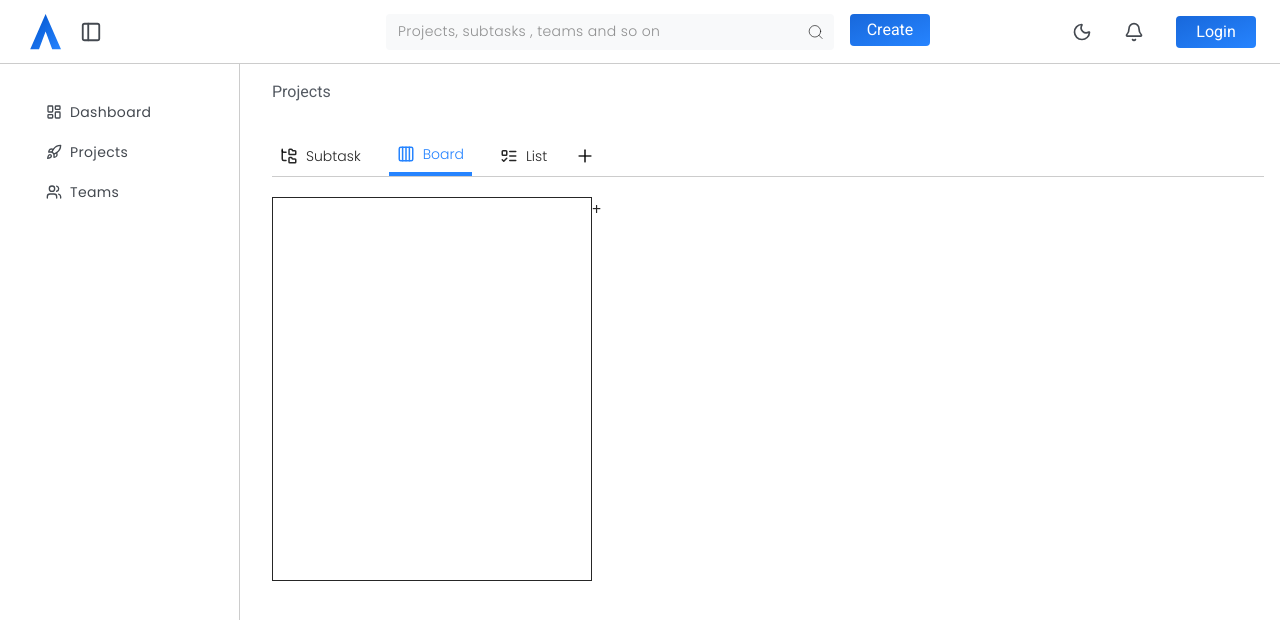
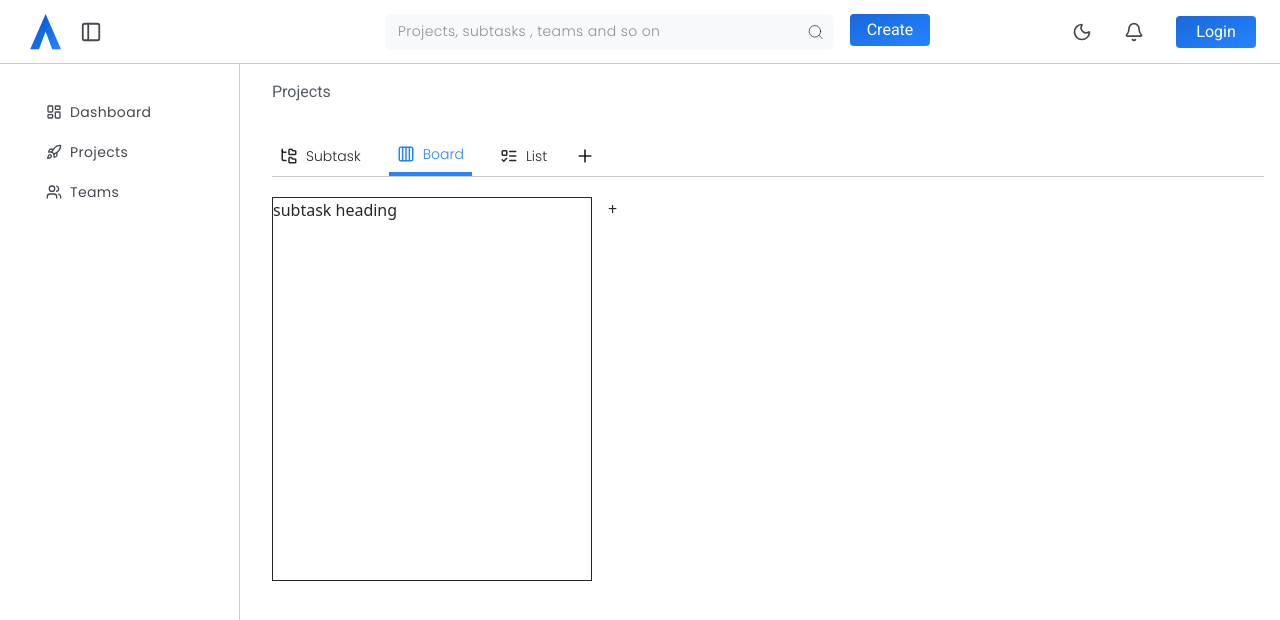
Before and after one commit to Ankita5912/Agni, a React (Vite) app in the folder Frontend/: page /kanban/project/1/board in a window 1280 px wide. Shown: the top 620 px of the page. Built offline with nearby package versions, Linux system fonts and the light colour scheme; a web font is replaced by a local one.

Commit message:
remove all unwanted comments

```diff
--- a/Frontend/src/Components/Board.tsx
+++ b/Frontend/src/Components/Board.tsx
@@ -1,10 +1,10 @@
 export default function Board() {
   return (
-    <div className="flex md:flex-row md:overflow-auto flex-col">
+    <div className="flex md:flex-row md:overflow-auto gap-4 flex-col">
       <div className="w-xs h-96 border bg-border">
-
+          <h1 className="">subtask heading</h1>
       </div>
-      <div>+</div>
+      <div className="text-md">+</div>
     </div>
   );
 }
--- a/Frontend/src/Components/PieChart.tsx
+++ b/Frontend/src/Components/PieChart.tsx
@@ -35,7 +35,7 @@ const StatusPieChart: React.FC<StatusPieChartProps> = ({ data }) => {
             // fill="#8884d8"
             label
           >
-            {data.map((entry, index) => (
+            {data.map((_entry, index) => (
               <Cell key={index} fill={COLORS[index % COLORS.length]} />
             ))}
           </Pie>
--- a/Frontend/src/Components/Sidebar.tsx
+++ b/Frontend/src/Components/Sidebar.tsx
@@ -65,12 +65,7 @@ const navitems: NavItem = {
       isActive: false,
       path: "/teams",
       pathExists: false,
-      subitems: Array.from(new Set(Project.map((proj) => proj.team))).map(
-        (team) => ({
-          heading: team,
-          path: `/teams/${team.replace(/\s+/g, "-").toLowerCase()}`,
-        })
-      ),
+      subitems: [],
       icon: <Users size={16} />,
     },
   ],
```
